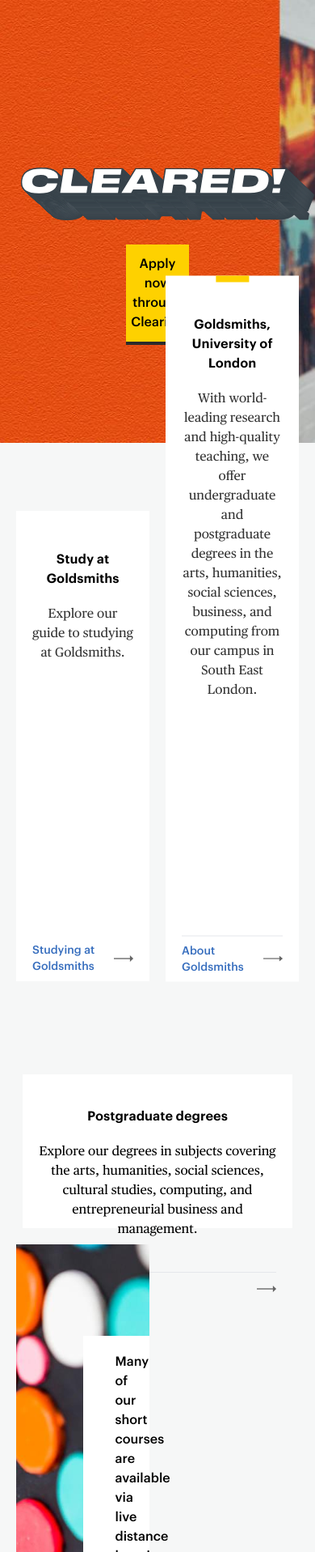
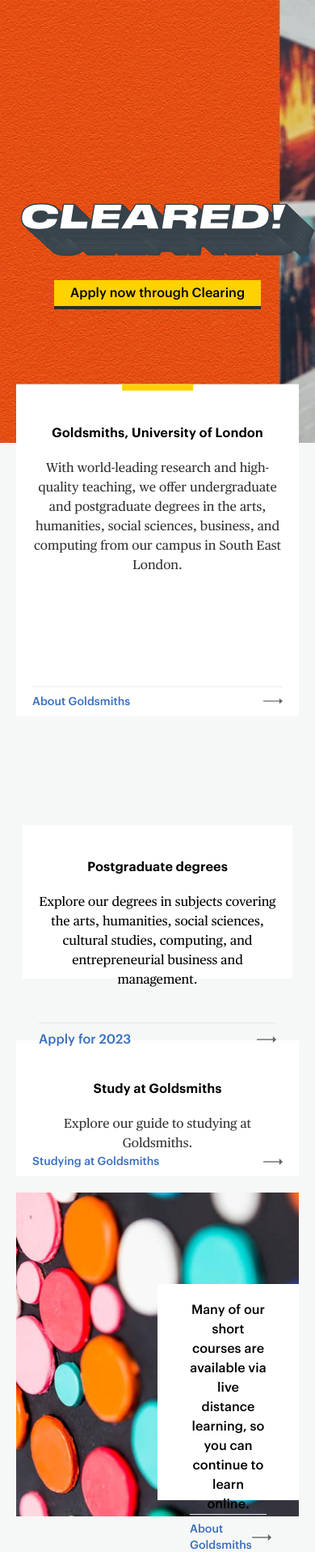
Before and after one commit to riyoneri/gold-clone, a plain HTML site: page index.html in a window 390 px wide. Shown: the part 83-2000 px from the top of the page at 81% size. Drawn offline with Linux system fonts and the light colour scheme.

Commit message:
top card responsiveness

```diff
--- a/index.html
+++ b/index.html
@@ -235,17 +235,19 @@
     <section class="h-[550px] bg-center bg-cover bg-no-repeat flex flex-col justify-center"
         style="background-image: url(assets/images/image03.png);">
         <img class="h-60 mx-auto" src="assets/images/image04.svg" alt="">
-        <a href="#" class="grid -mt-14 items-center justify-items-center w-1/5 mx-auto">
-            <span class="w-full text-center py-3 font-main-medium bg-my-yellow">Apply now through Clearing</span>
+        <a href="#" class="grid -mt-14 items-center justify-items-center md:w-1/5 mx-auto">
+            <span class="w-full text-center py-1 px-5 md:px-0 lg:py-3 font-main-medium bg-my-yellow">Apply now through Clearing</span>
             <span class="h-[0.3rem] w-full bg-gray-bg"></span>
         </a>
     </section>
 
     <section class="container grid grid-cols-4 gap-5 px-5 md:px-20 mt-16">
-        <div class="bg-cover bg-center cursor-pointer bg-blend-overlay col-span-2 h-[160%] hover:bg-black hover:bg-opacity-30 transition duration-300"
-            style="background-image: url(assets/images/image05.png);"></div>
+        <div class="bg-cover bg-center cursor-pointer bg-blend-overlay row-start-2 lg:row-start-1 col-span-4 lg:col-span-2 h-[100%] lg:h-[160%] hover:bg-black hover:bg-opacity-30 transition duration-300"
+            style="background-image: url(assets/images/image05.png);">
+        </div>
+
         <div
-            class="bg-white col-start-1 col-span-2 xl:col-span-1 xl:col-start-3 px-5 group py-2 flex flex-col justify-between relative">
+            class="bg-white col-start-1 mt-14 sm:mt-0 col-span-4 sm:col-span-2 row-start-4 sm:row-start-1 xl:col-span-1 xl:col-start-3 px-5 group py-2 flex flex-col justify-between relative">
             <a href="#" class="absolute w-full h-full"></a>
             <div>
                 <p class="mt-10 text-center font-main-semibold">Study at Goldsmiths</p>
@@ -260,7 +262,7 @@
         </div>
 
         <div
-            class="bg-white col-start-3 col-span-2 xl:col-start-4 xl:col-span-1 px-5 py-2 group flex h-[150%] -translate-y-1/3 flex-col justify-between relative">
+            class="bg-white col-start-1 sm:col-start-3 col-span-4 sm:col-span-2 row-start-1 xl:col-start-4 xl:col-span-1 px-5 py-2 group flex h-[150%] -translate-y-1/3 flex-col justify-between relative">
             <a href="#" class="absolute w-full h-full"></a>
             <span class="absolute h-[0.5rem] w-1/4 left-1/2 -translate-x-1/2 top-0 bg-my-yellow"></span>
             <div>
@@ -298,7 +300,7 @@
             </div>
         </div>
 
-        <div class="col-span-2 bg-cover bg-center bg-blend-overlay group hover:bg-black hover:bg-opacity-30 transition duration-300 bg-no-repeat relative h-[400px]"
+        <div class="col-span-4 row-start-5 sm:row-start-4 xl:row-start-2 xl:col-span-2 bg-cover bg-center bg-blend-overlay group hover:bg-black hover:bg-opacity-30 transition duration-300 bg-no-repeat relative h-[400px]"
             style="background-image: url(assets/images/image06.jpg);">
             <a href="#" class="w-full h-full absolute"></a>
             <div class="flex flex-col justify-between bg-white py-5 px-10 absolute w-1/2 right-0 bottom-5 h-2/3">
```
Also changed, not shown: build/style.css.
